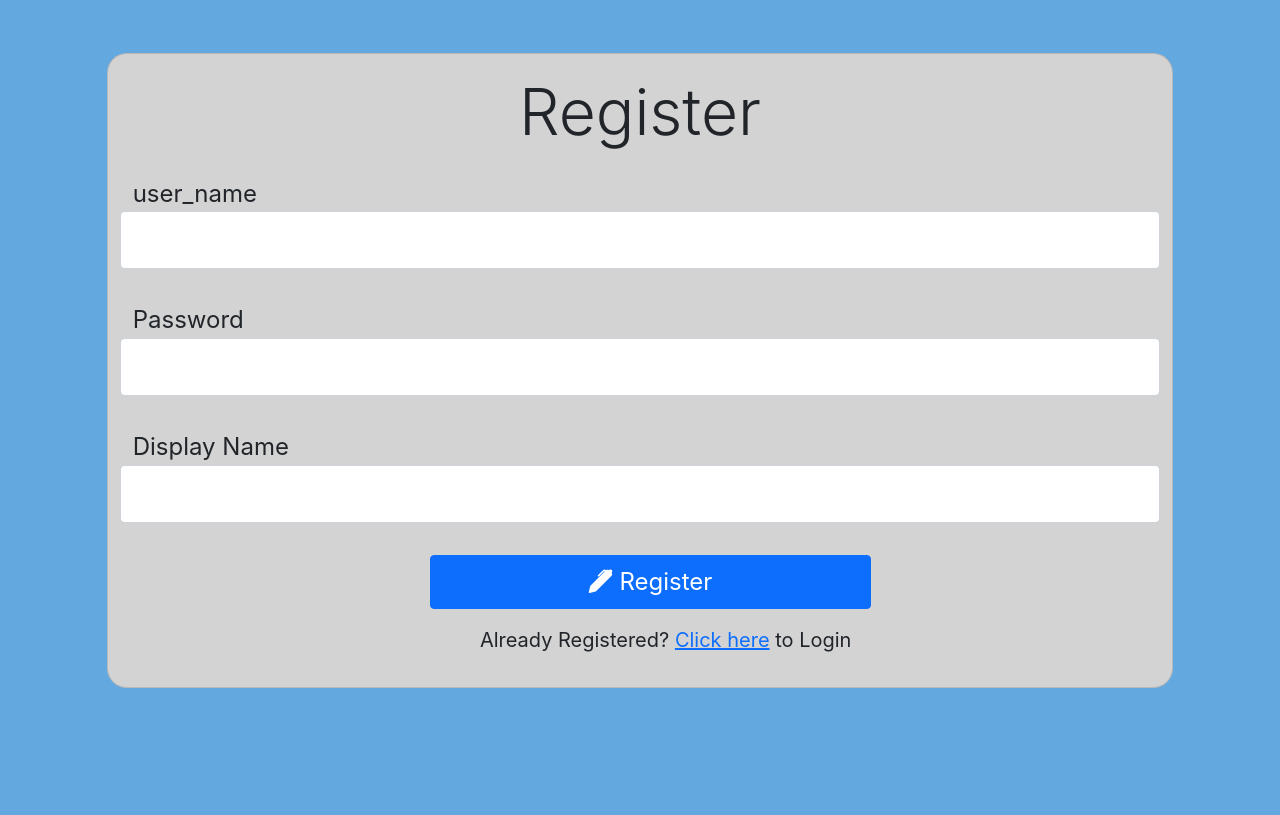
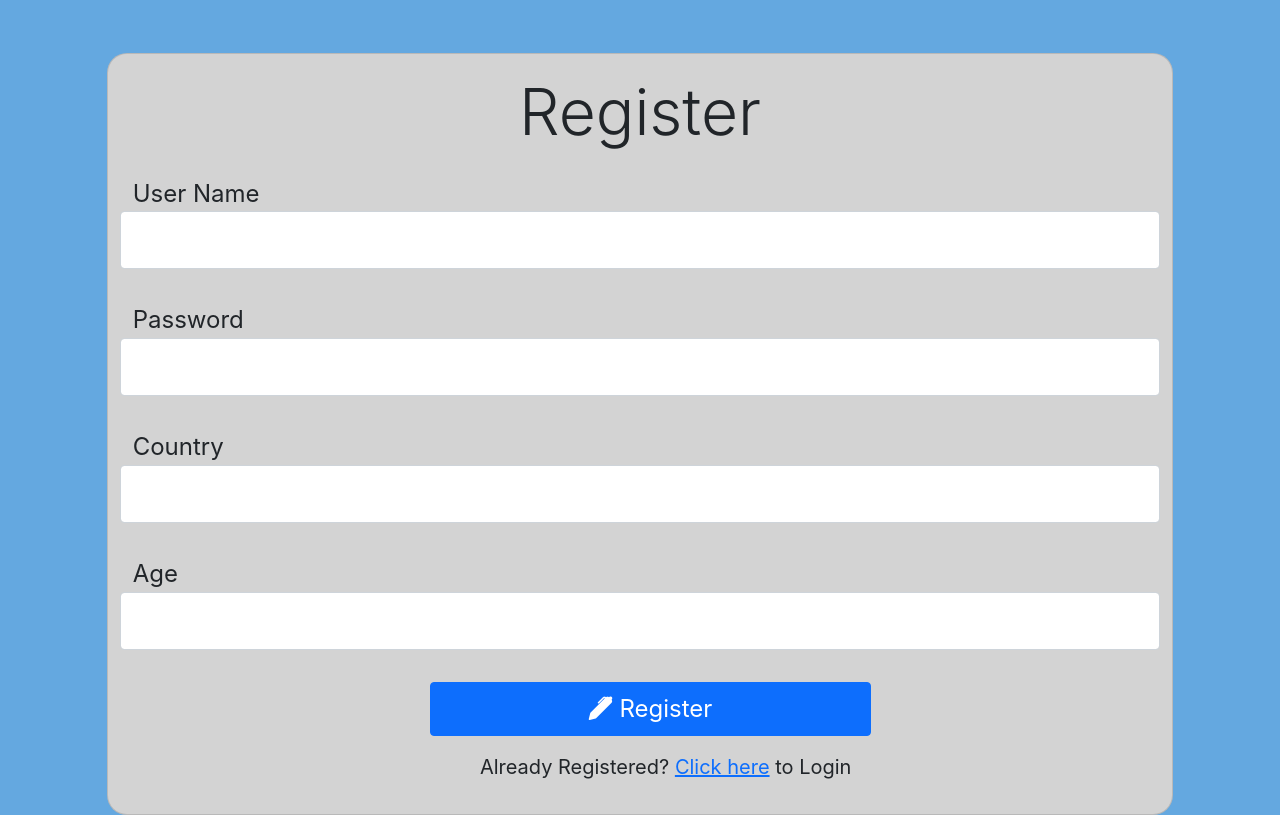
Before and after one commit to danielkarl888/GlassBook, a React (Create React App) app: page /regi in a window 1280 px wide. Built offline with nearby package versions, Linux system fonts and the light colour scheme.

Commit message:
age & country was added to register

```diff
--- a/src/RegisterPage.js
+++ b/src/RegisterPage.js
@@ -6,8 +6,11 @@ function RegisterPage() {
 
     const [newUser, setNewUser] = useState({
         user_name: "",
-        display: "",
+        user_id: "",
         password: "",
+        country: "",
+        age: "",
+        comments: ""
     });
     const handleuser_nameChange = (event) => {
         setNewUser({ ...newUser, user_name: event.target.value })
@@ -17,9 +20,13 @@ function RegisterPage() {
         setNewUser({ ...newUser, password: event.target.value })
         console.log(newUser.password);
     }
-    const handleDisplayNameChange = (event) => {
-        setNewUser({ ...newUser, display: event.target.value })
-        console.log(newUser.display);
+    const handleCountryChange = (event) => {
+        setNewUser({ ...newUser, country: event.target.value })
+        console.log(newUser.country);
+    }
+    const handleAgeChange = (event) => {
+        setNewUser({ ...newUser, age: event.target.value })
+        console.log(newUser.age);
     }
     const [submitted, setSubmitted] = useState(false);
     const [successMessage, setSuccessMessage] = useState(false);
@@ -27,40 +34,44 @@ function RegisterPage() {
         event.preventDefault();
         validAllandRegister(newUser);
         var bool = validAllandRegister(newUser);
-        setNewUser({user_name: "",
-        display: "",
+        setNewUser({
+            user_name: "",
+            user_id: "",
             password: "",
-        conversations: [{ user_name: "", messages: [{ src: "send", type: "text", context: "", time: "" }]}]});
+            country: "",
+            age: "",
+            comments: ""
+        });
         console.log(bool);
-        if(bool){
+        if (bool) {
             console.log("succedd!!");
             setSubmitted(true);
         } else {
             setSubmitted(false);
         }
     }
-    const validPassword = (newPassword)=>{
+    const validPassword = (newPassword) => {
         if (!(/\d/.test(newPassword) && /[a-zA-Z]/.test(newPassword))) {
             return false;
-        } else{
+        } else {
             return true;
         }
     }
-    const validuser_name = (uname)=>{
-        for(var i=0; i<userList.length; i++) {
-            if (uname===userList[i].user_name){
+    const validuser_name = (uname) => {
+        for (var i = 0; i < userList.length; i++) {
+            if (uname === userList[i].user_name) {
                 return false;
             }
         }
         return true;
     }
-    const validAllandRegister = (newUser)=>{
-        if (validPassword(newUser.password) && validuser_name(newUser.user_name)){
+    const validAllandRegister = (newUser) => {
+        if (validPassword(newUser.password) && validuser_name(newUser.user_name)) {
             userList.push(newUser);
             setSuccessMessage(true);
-            activeUser.conversations=newUser.conversations;
-            activeUser.user_name=newUser.user_name;
-            activeUser.display=newUser.display;
+            activeUser.conversations = newUser.conversations;
+            activeUser.user_name = newUser.user_name;
+            activeUser.display = newUser.display;
             console.log(activeUser);
             console.log(userList[userList.length - 2])
             console.log(userList[userList.length - 1])
@@ -91,8 +102,8 @@ function RegisterPage() {
                         name="user_name"
                         value={newUser.user_name}>
                     </input>
-                {(!validuser_name(newUser.user_name) && !submitted && newUser.user_name!="") ? <div className=" m-1 badge rounded-pill bg-danger">please select a uniqe user name!</div> : null}
-                <label htmlFor="floatingUser" className="fs-4">user_name</label>
+                    {(!validuser_name(newUser.user_name) && !submitted && newUser.user_name != "") ? <div className=" m-1 badge rounded-pill bg-danger">please select a uniqe user name!</div> : null}
+                    <label htmlFor="floatingUser" className="fs-4">User Name</label>
                 </div>
                 <>
                     <div className="form-floating mb-3 input-padding-5">
@@ -105,28 +116,38 @@ function RegisterPage() {
                             name="Password"
                             value={newUser.password}>
                         </input>
-                    {(!validPassword(newUser.password)  && !submitted && newUser.user_name != "") ? <div className="m-1 badge rounded-pill bg-danger">please select at least 1 letter and 1 number!</div> : null}
+                        {(!validPassword(newUser.password) && !submitted && newUser.user_name != "") ? <div className="m-1 badge rounded-pill bg-danger">please select at least 1 letter and 1 number!</div> : null}
                         <label htmlFor="floatingPassword" className="fs-4">Password</label>
                     </div>
                 </>
                 <div className="form-floating mb-3 input-padding-5 ">
                     <input
-                onChange={handleDisplayNameChange}
+                        onChange={handleCountryChange}
                         type="text"
                         className="form-control mt-2"
                         id="floatingDisplay"
-                value={newUser.display}
-                 placeholder="Display Name"></input>
-                <label htmlFor="floatingDisplay" className="fs-4">Display Name</label>
+                        value={newUser.country}
+                        placeholder="Country"></input>
+                    <label htmlFor="floatingDisplay" className="fs-4">Country</label>
+                </div>
+                <div className="form-floating mb-3 input-padding-5 ">
+                    <input
+                        onChange={handleAgeChange}
+                        type="text"
+                        className="form-control mt-2"
+                        id="floatingDisplay"
+                        value={newUser.age}
+                        placeholder="Age"></input>
+                    <label htmlFor="floatingDisplay" className="fs-4">Age</label>
                 </div>
 
                 <div className="form-floating mb-3 input-padding-5 p-3" id="register">
                     <div className="col-7" id="submit">
-                    <button  type="submit" className="btn btn-primary btn-karl offset-6 fs-4 mb-3" id="register-btn">
+                        <button type="submit" className="btn btn-primary btn-karl offset-6 fs-4 mb-3" id="register-btn">
                             <i className="bi bi bi-pen-fill"></i> Register</button>
                     </div>
                     <div className="col-7" id="submit">
-                {(successMessage) ? <Link to='/chat'><button  className="btn btn-success btn-karl offset-6 fs-4 mb-3" id="register-btn"><i className="bi bi-whatsapp"></i> Start Chatting!</button></Link> : null}
+                        {(successMessage) ? <Link to='/chat'><button className="btn btn-success btn-karl offset-6 fs-4 mb-3" id="register-btn"><i className="bi bi-whatsapp"></i> Start Chatting!</button></Link> : null}
                     </div>
                     <div className="row">
                         <div className='col-4'></div>
```
Lines whose indentation alone changed are shown as unchanged.
